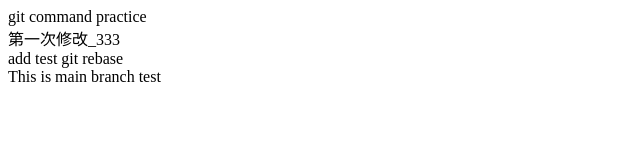
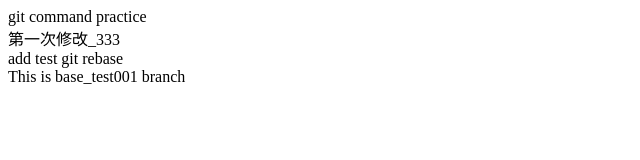
Before and after one commit to sxlvv7/git_practice, a website: page 01_基本git命令/index.html in a window 1280 px wide. Shown: the full height of the page, 0-640 px from the left. Drawn offline with Linux system fonts and the light colour scheme.

Commit message:
feat: add description

```diff
--- a/01_基本git命令/index.html
+++ b/01_基本git命令/index.html
@@ -9,6 +9,6 @@
     <div>git command practice</div>
     <span>第一次修改_333</span>
     <div>add test git rebase</div>
-    <div>This is main branch test</div>
+    <div>This is base_test001 branch</div>
   </body>
 </html>
```
